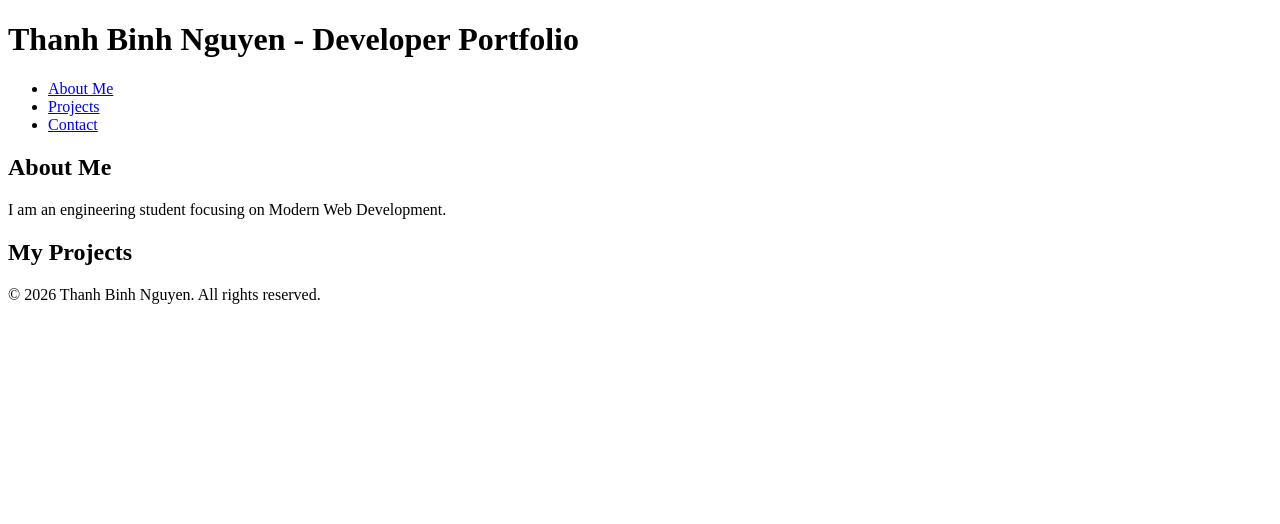
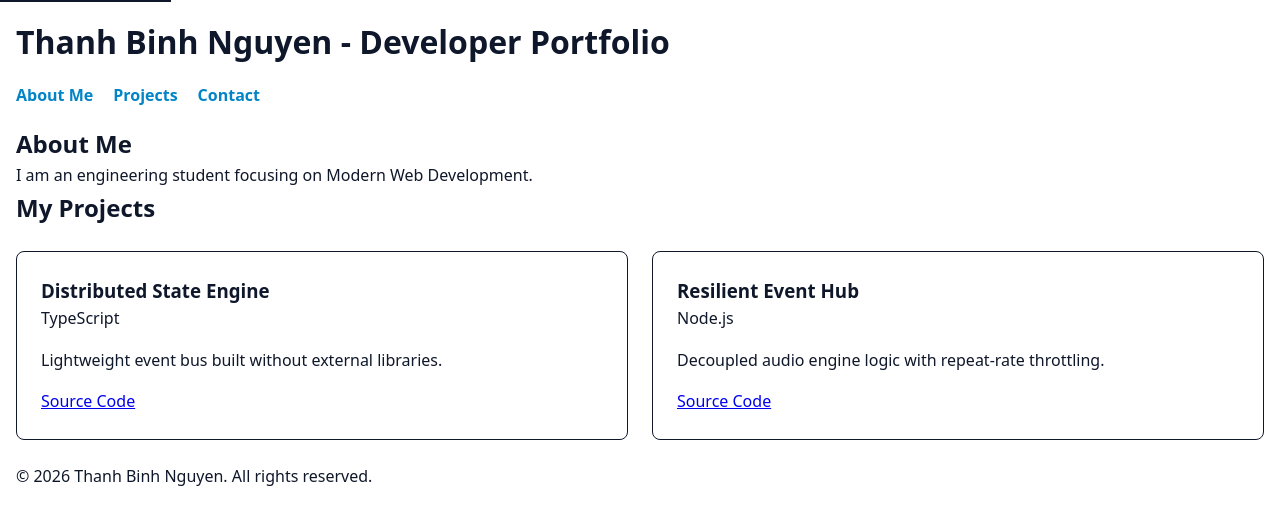
Before and after one commit to noper1080/MSIS207_24520199_Lab1_HW1, a plain HTML site: page index.html in a window 1280 px wide. Drawn offline with Linux system fonts and the light colour scheme.

Commit message:
fix(nav): keyboard trap prevention

```diff
--- a/index.html
+++ b/index.html
@@ -28,7 +28,31 @@
 
         <section id="projects">
             <h2>My Projects</h2>
-            <!-- Các Project Card sẽ đặt ở đây -->
+            <div class="project-grid">
+                <!-- Card 1 -->
+                <article class="project-card" data-category="frontend">
+                    <header class="card-header">
+                        <h3>Distributed State Engine</h3>
+                        <span class="badge">TypeScript</span>
+                    </header>
+                    <p>Lightweight event bus built without external libraries.</p>
+                    <footer class="card-footer">
+                        <a href="#" aria-label="View State Engine repository">Source Code</a>
+                    </footer>
+                </article>
+
+                <!-- Card 2 -->
+                <article class="project-card" data-category="backend">
+                    <header class="card-header">
+                        <h3>Resilient Event Hub</h3>
+                        <span class="badge">Node.js</span>
+                    </header>
+                    <p>Decoupled audio engine logic with repeat-rate throttling.</p>
+                    <footer class="card-footer">
+                        <a href="#" aria-label="View Event Hub repository">Source Code</a>
+                    </footer>
+                </article>
+            </div>
         </section>
   </main>
 
--- a/style.css
+++ b/style.css
@@ -18,6 +18,65 @@
   transition: top 0.3s;
 }
 
+/* 1. Mandatory Modern CSS Reset */
+*, *::before, *::after {
+  box-sizing: border-box;
+  margin: 0;
+  padding: 0;
+}
+
+body {
+  font-family: system-ui, -apple-system, sans-serif;
+  line-height: 1.6;
+  background-color: var(--bg-primary);
+  color: var(--text-primary);
+  padding: 1rem; /* Thêm padding nhẹ để không dính viền trên mobile */
+}
+
+/* 2. Focus Trap Prevention & A11y Focus States */
+/* Hiển thị rõ viền focus để người dùng bàn phím biết họ đang ở đâu */
+*:focus-visible {
+  outline: 3px solid var(--accent-color);
+  outline-offset: 3px;
+  border-radius: 4px;
+}
+
+/* 3. Bố cục Flexbox cho Navigation (1D) */
+nav ul {
+  display: flex;
+  list-style: none;
+  gap: 1.25rem; /* Luôn dùng gap thay vì margin overrides */
+  padding: 1rem 0;
+}
+
+nav a {
+  color: var(--accent-color);
+  text-decoration: none;
+  font-weight: bold;
+}
+
+/* 4. Bố cục CSS Grid cho Project Cards (2D)[cite: 1] */
+.project-grid {
+  display: grid;
+  /* Thuộc tính autonomous responsiveness tự động xuống dòng mà không cần Media Query[cite: 1] */
+  grid-template-columns: repeat(auto-fit, minmax(280px, 1fr));
+  gap: 1.5rem;
+  padding: 1.5rem 0;
+}
+
+.project-card {
+  border: 1px solid var(--text-primary);
+  border-radius: 8px;
+  padding: 1.5rem;
+  display: flex;
+  flex-direction: column;
+  gap: 1rem;
+}
+
+.card-footer {
+  margin-top: auto; /* Đẩy footer xuống dưới cùng của thẻ grid */
+}
+
 .skip-link:focus {
   top: 0;
 }
```
